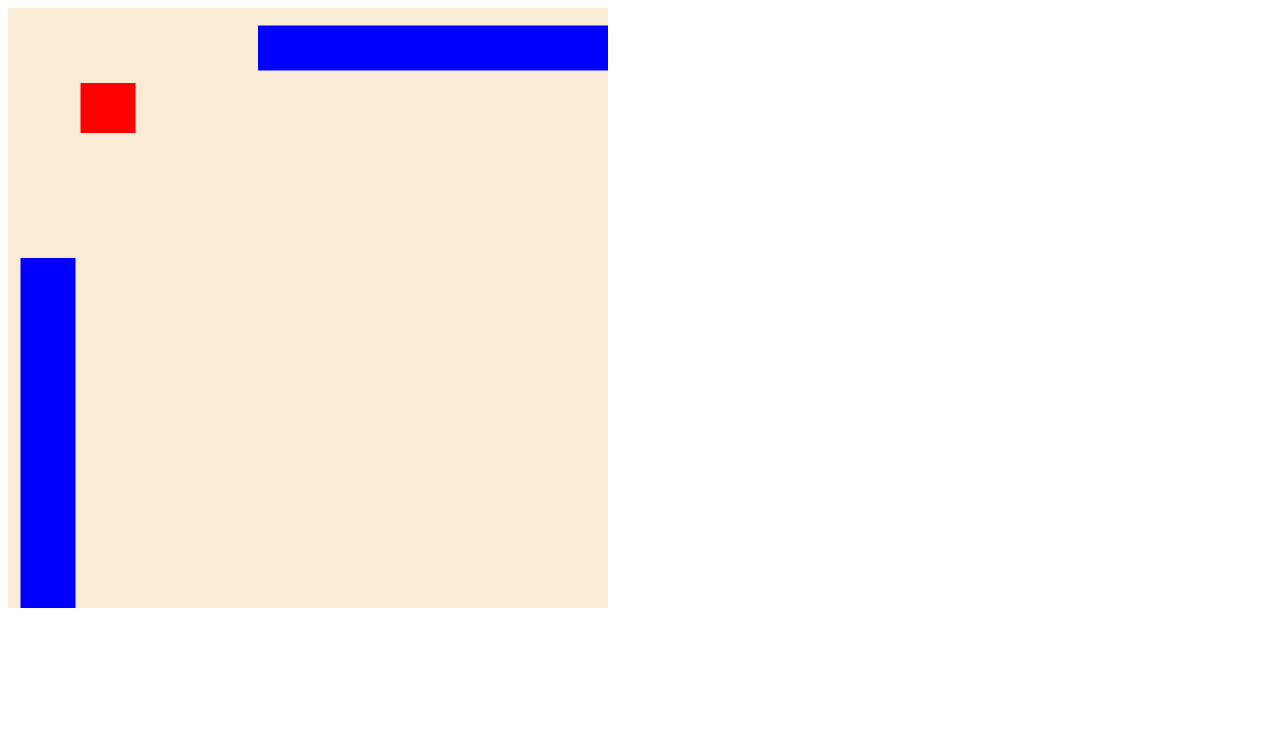
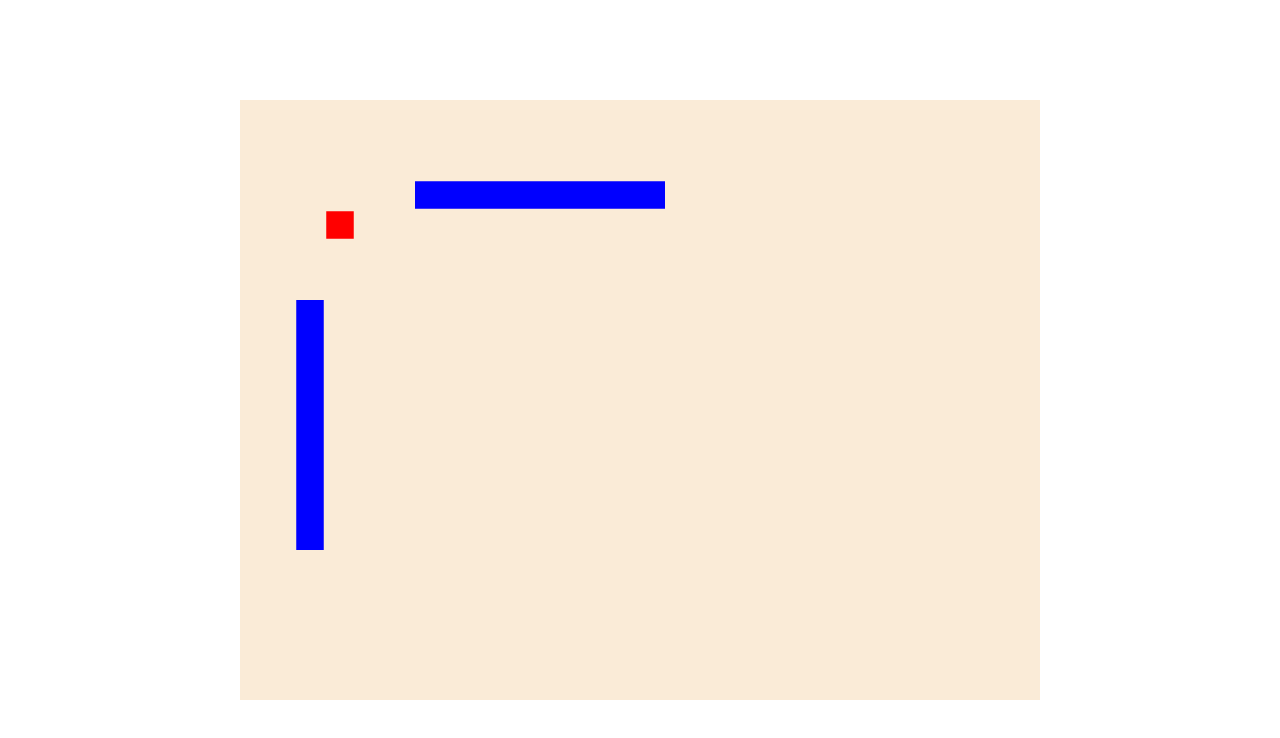
Before and after one commit to daneoj/my-project, a plain HTML site: page index.html in a window 1280 px wide. Drawn offline with Linux system fonts and the light colour scheme.

Commit message:
adding camera support

```diff
--- a/index.html
+++ b/index.html
@@ -2,12 +2,21 @@
 <title>Game</title>
 <style>
     canvas {
-        border:2px black;
-        background-color: antiquewhite;
-    }
+    padding: 0;
+    margin: auto;
+    display: block;
+    height: 600px;
+    width: 800px;
+    position: absolute;
+    background-color: antiquewhite;
+    top: 0;
+    bottom: 0;
+    left: 0;
+    right: 0;
+}
 </style>
 </head>
 <body>
-    <canvas id="canvas" height="600" width="600"/>
+    <canvas id="canvas" height="600" width="800"/>
     <script type="module" src="src/game.js"></script>
 </body>
--- /dev/null
+++ b/src/camera.js
@@ -0,0 +1,34 @@
+class Camera {
+    constructor(ctx, pos, dimensions, scale) {
+        this.worldCoords = pos;
+        this.canvas = ctx;
+        this.width = dimensions[0];
+        this.height = dimensions[1];
+        this.scale = scale;
+        this.gameObjList = [];
+    }
+
+    drawObj(gameObj) {
+        var xPos = (gameObj.pos.x - gameObj.width/2 - this.worldCoords.x) * this.scale;
+        var yPos = (gameObj.pos.y - gameObj.height/2 - this.worldCoords.y) * this.scale;
+
+        this.canvas.fillStyle = gameObj.color;
+        this.canvas.fillRect(xPos, yPos, gameObj.width*this.scale, gameObj.height*this.scale);
+    }
+
+    moveCam(moveVec) {
+        this.worldCoords.x += moveVec[0];
+        this.worldCoords.y += moveVec[1];
+    }
+
+    addToCamera(gameObjList) {
+        this.gameObjList = this.gameObjList.concat(gameObjList);
+    }
+
+    drawObjs() {
+        this.canvas.clearRect(0, 0, this.width, this.height);
+        this.gameObjList.forEach(n => this.drawObj(n));
+    }
+}
+
+export { Camera }
--- a/src/game.js
+++ b/src/game.js
@@ -1,6 +1,7 @@
 import * as dobby from './dobby.js';
 import * as controls from './controls.js';
 import levelData from './levels.js';
+import { Camera } from './camera.js';
 
 var canvas = document.getElementById("canvas");
 var width = canvas.width;
@@ -27,11 +28,7 @@ function update(dt) {
 }
 
 function draw() {
-    ctx.clearRect(0, 0, width, height);
-    walls.forEach(wall => {
-        wall.draw(ctx);
-    })
-    dobbz.draw(ctx);
+    camera.drawObjs();
 }
 
 function loop(time) {
@@ -58,4 +55,9 @@ level.walls.forEach(element => {
 });
 
 // start loop
+var camera = new Camera(ctx, {x: -100, y:-150}, [width, height], 0.5);
+var gameObjList = walls.map(n => n);
+gameObjList.push(dobbz);
+camera.addToCamera(gameObjList);
+
 window.requestAnimationFrame(loop);
--- a/src/levels.js
+++ b/src/levels.js
@@ -5,7 +5,7 @@ export default
             "user": {
                 "x": 100,
                 "y": 100,
-                "height": 50,
+                "height": 55,
                 "width": 55,
                 "spd": 0.45,
                 "color": "red"
@@ -21,7 +21,7 @@ export default
                 {
                     "x": 500,
                     "y": 40,
-                    "height": 45,
+                    "height": 55,
                     "width": 500,
                     "color": "blue"
                 }
```
